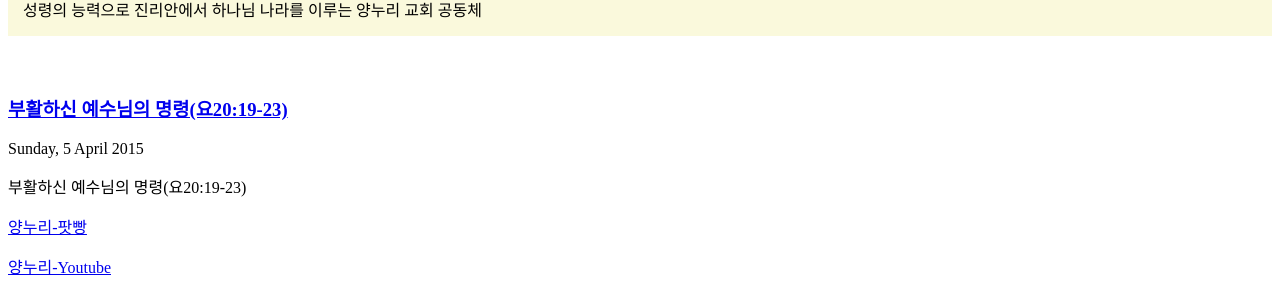
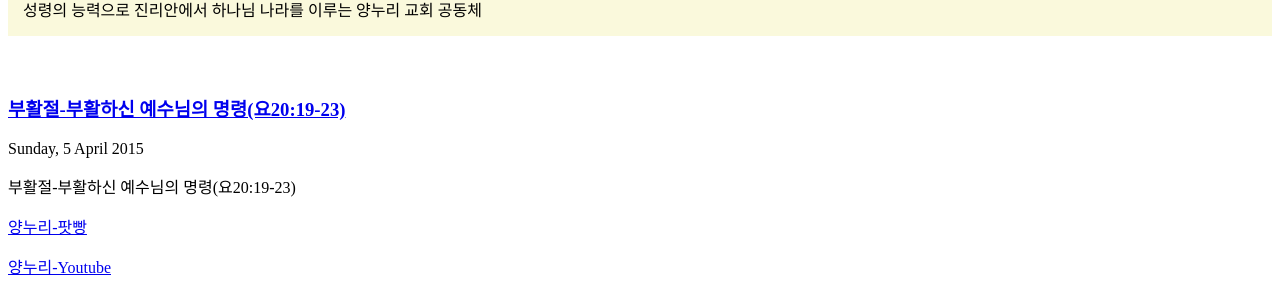
Before and after one commit to yangnuri2/yangnuri2.github.io, a Jekyll site: the page built from _posts/2015-04-05-yang-1-1.md, in a window 1280 px wide. Shown: the part 1937-2226 px from the top of the page. Built offline with Jekyll 4.4.1, drawn with Linux system fonts in a browser that asks for light colours.

Commit message:
Update 2015-04-05-yang-1-1.md

```diff
--- a/_posts/2015-04-05-yang-1-1.md
+++ b/_posts/2015-04-05-yang-1-1.md
@@ -1,6 +1,6 @@
 ---
 layout: post
-title: "부활하신 예수님의 명령(요20:19-23)"
+title: "부활절-부활하신 예수님의 명령(요20:19-23)"
 author: "Yangnuri"
 date: 2015-04-05
 duration: "35:31"
@@ -9,7 +9,7 @@ enclosure_url: http://archive.org/download/201923/%EB%B6%80%ED%99%9C%ED%95%98%EC
 enclosure_bytes_size: 144,461,824
 link:
   youtube: http://archive.org/details/201923
-summary: 부활하신 예수님의 명령(요20:19-23)
+summary: 부활절-부활하신 예수님의 명령(요20:19-23)
 show_notes:
 ---
 
```
